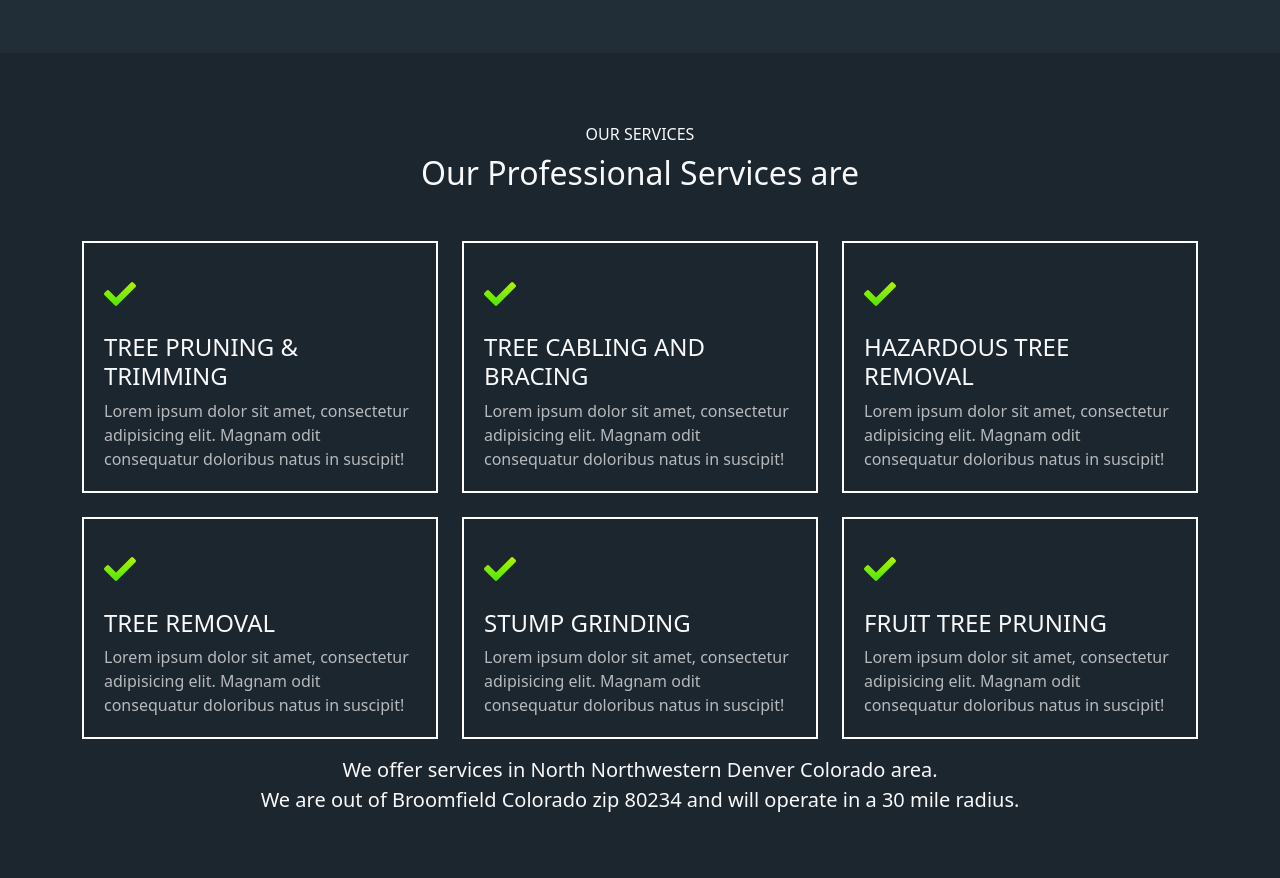
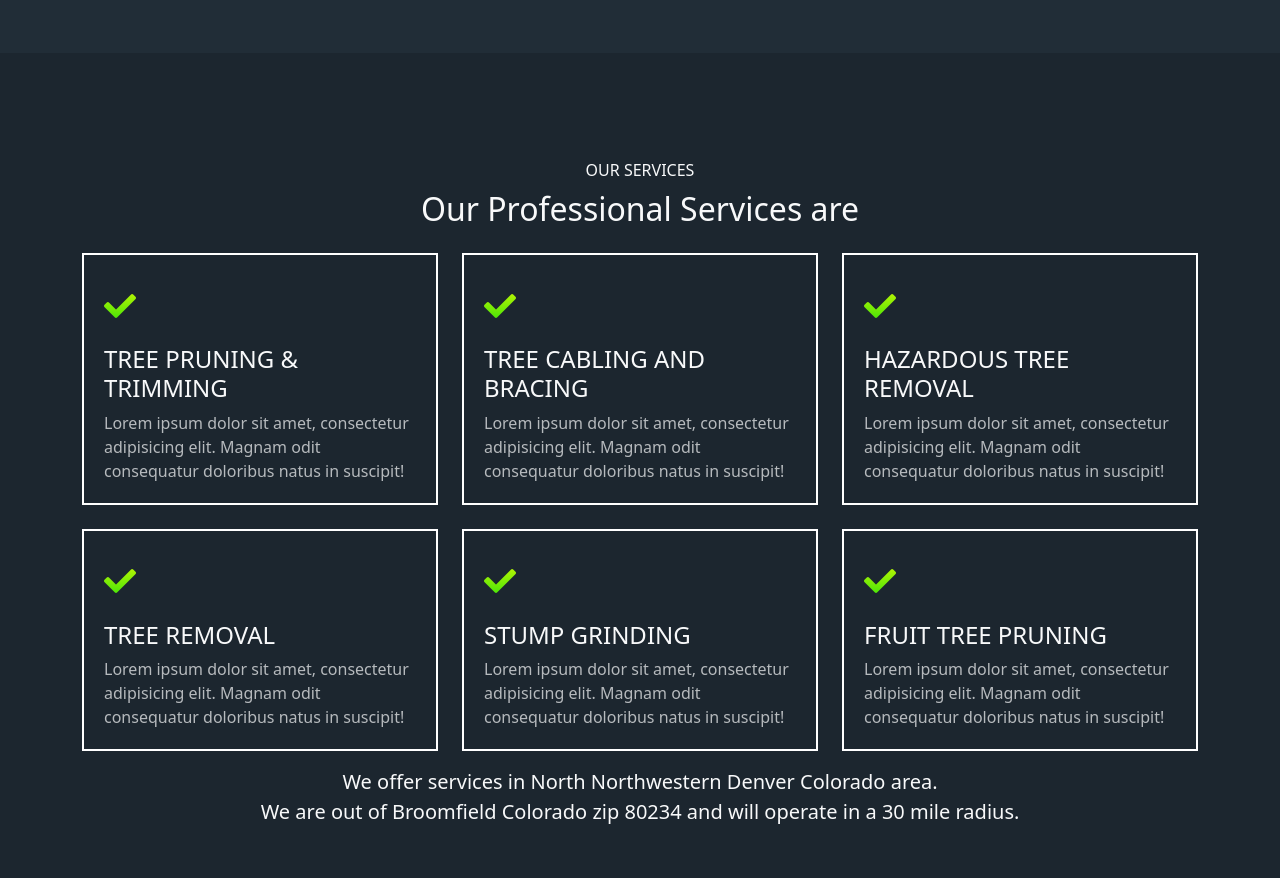
Before and after one commit to mrperipheral/Treeoflife, a plain HTML site: page index.html in a window 1280 px wide. Shown: the part 2000-2878 px from the top of the page. Drawn offline with Linux system fonts and the light colour scheme.

Commit message:
Update index.html

```diff
--- a/index.html
+++ b/index.html
@@ -156,7 +156,7 @@
     <!-- Services -->
     <section class="services d-flex align-items-center py-5" id="services">
         <div class="container text-light">
-            <div class="text-center pb-4" >
+            <div class="text-center mt-5" >
                 <p>OUR SERVICES</p>
                 <h2 class="py-2">Our Professional Services are  </h2>
 
```
